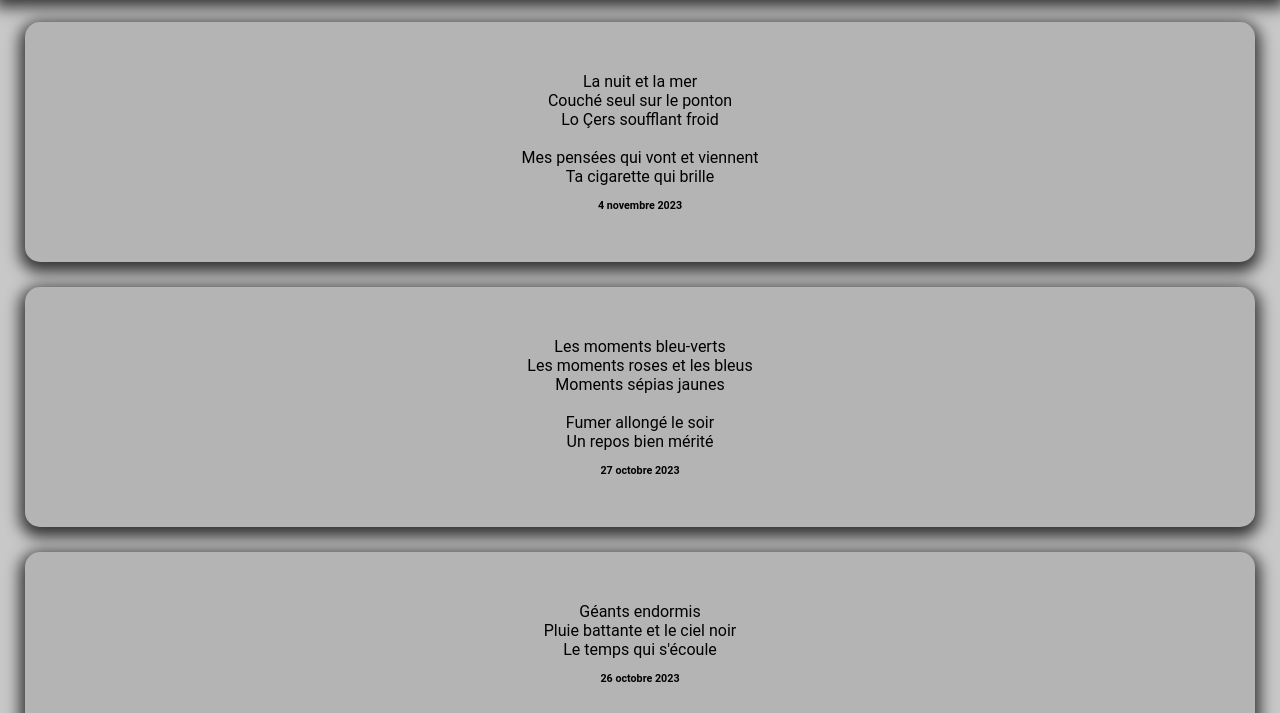
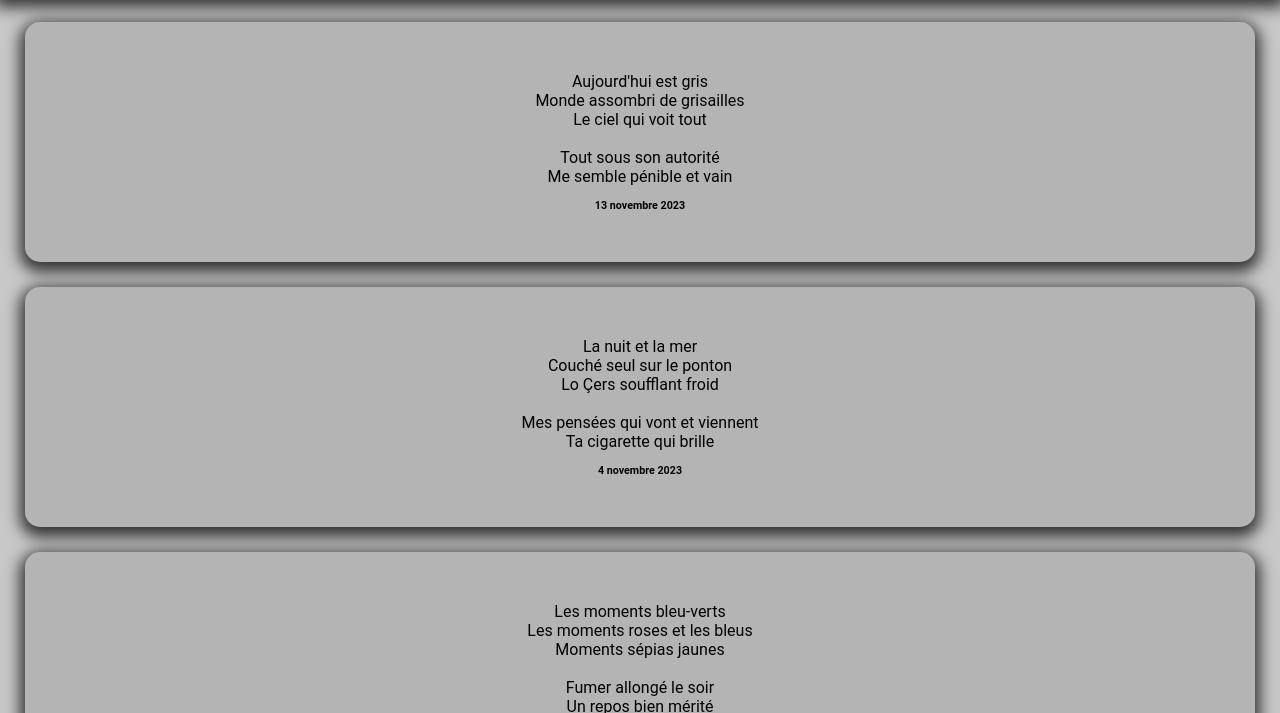
Before and after one commit to Operette/La-mer-de-nuages, a plain HTML site: page index.html in a window 1280 px wide. Shown: the part 71-784 px from the top of the page. Drawn offline with Linux system fonts and the light colour scheme.

Commit message:
Update index.html

```diff
--- a/index.html
+++ b/index.html
@@ -11,6 +11,16 @@
 
 <body>
   <h1>La Mer de Nuages</h1>
+
+  <div>
+    Aujourd'hui est gris<br>
+    Monde assombri de grisailles<br>
+    Le ciel qui voit tout<br>
+    <br>
+    Tout sous son autorité<br>
+    Me semble pénible et vain<br>
+      <h6><br>13 novembre 2023</h6>
+  </div>
 
   <div>
     La nuit et la mer<br>
```
